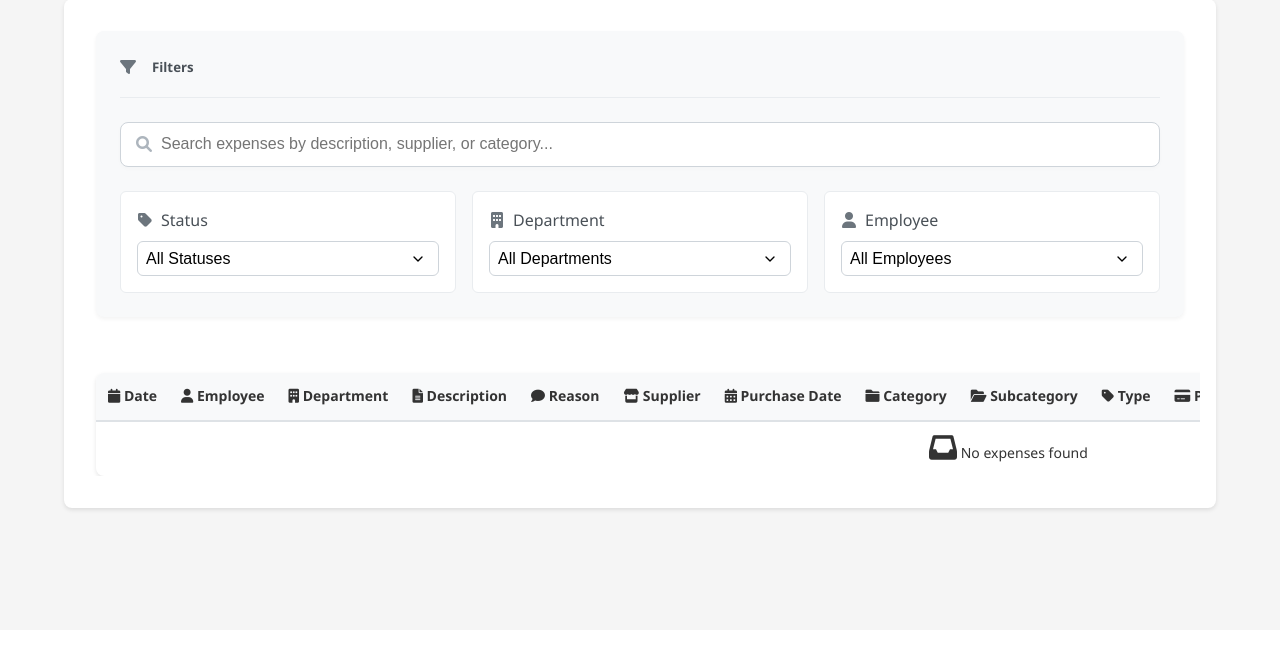
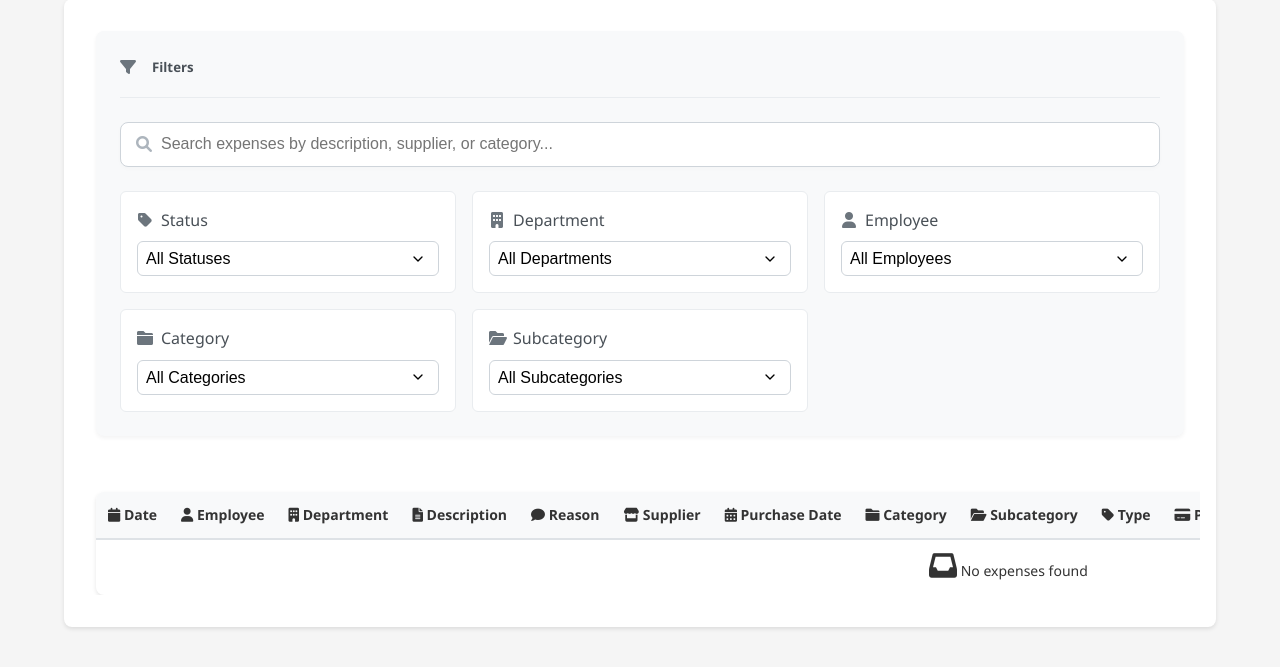
Before and after one commit to taldata/labos, a Flask app: page /manager/history in a window 1280 px wide. Shown: the part 314-981 px from the top of the page. Before the commit the page ends 827 px from the top, so only its background shows below. Run offline with Flask 3, Linux system fonts and the light colour scheme; the visitor is signed in with stand-in values (Sample User, id 1); data that the repository does not hold is empty.

Commit message:
feat: add category and subcategory filters to expense history for improved data segmentation

```diff
--- a/app.py
+++ b/app.py
@@ -769,6 +769,9 @@ def expense_history():
         departments = Department.query.all()
         # Get all suppliers for admin filters
         suppliers = Supplier.query.order_by(Supplier.name).all()
+        # Get all categories and subcategories for admin
+        categories = Category.query.all()
+        subcategories = Subcategory.query.all()
     elif current_user.is_manager:
         # Only show employees from manager's departments
         managed_dept_ids = [dept.id for dept in current_user.managed_departments]
@@ -776,15 +779,22 @@ def expense_history():
         employees = User.query.filter(User.department_id.in_(managed_dept_ids)).all()
         departments = [dept for dept in Department.query.filter(Department.id.in_(managed_dept_ids)).all()]
         suppliers = []
+        # Get categories and subcategories from manager's departments
+        categories = Category.query.filter(Category.department_id.in_(managed_dept_ids)).all()
+        subcategories = Subcategory.query.join(Category).filter(Category.department_id.in_(managed_dept_ids)).all()
     else:
         employees = []
         departments = []
         suppliers = []
+        categories = []
+        subcategories = []
 
     # Get filter parameters
     status = request.args.get('status', 'all')
     employee = request.args.get('employee', 'all')
     department = request.args.get('department', 'all')
+    category = request.args.get('category', 'all')
+    subcategory = request.args.get('subcategory', 'all')
 
     # New filter parameters for admin
     adding_month = request.args.get('adding_month', 'all')
@@ -799,6 +809,10 @@ def expense_history():
         expenses = [expense for expense in expenses if expense.user_id == int(employee)]
     if department != 'all':
         expenses = [expense for expense in expenses if expense.submitter.department_id == int(department)]
+    if category != 'all':
+        expenses = [expense for expense in expenses if expense.subcategory and expense.subcategory.category_id == int(category)]
+    if subcategory != 'all':
+        expenses = [expense for expense in expenses if expense.subcategory_id == int(subcategory)]
 
     # Apply new admin filters
     if current_user.is_admin:
@@ -839,11 +853,15 @@ def expense_history():
                          expenses=expenses,
                          employees=employees,
                          departments=departments,
+                         categories=categories,
+                         subcategories=subcategories,
                          suppliers=suppliers,
                          months=months,
                          selected_status=status,
                          selected_employee=employee,
                          selected_department=department,
+                         selected_category=category,
+                         selected_subcategory=subcategory,
                          selected_adding_month=adding_month,
                          selected_purchase_month=purchase_month,
                          selected_supplier=supplier_id,
--- a/templates/expense_history.html
+++ b/templates/expense_history.html
@@ -64,6 +64,34 @@
                                 {% for emp in employees %}
                                 <option value="{{ emp.id }}" {% if selected_employee|string == emp.id|string %}selected{% endif %}>
                                     {{ emp.username }}
+                                </option>
+                                {% endfor %}
+                            </select>
+                        </div>
+
+                        <div class="filter-item">
+                            <label for="category">
+                                <i class="fas fa-folder filter-icon"></i>Category
+                            </label>
+                            <select name="category" id="category" class="form-select" onchange="this.form.submit()">
+                                <option value="all" {% if selected_category == 'all' %}selected{% endif %}>All Categories</option>
+                                {% for cat in categories %}
+                                <option value="{{ cat.id }}" {% if selected_category|string == cat.id|string %}selected{% endif %}>
+                                    {{ cat.name }}
+                                </option>
+                                {% endfor %}
+                            </select>
+                        </div>
+
+                        <div class="filter-item">
+                            <label for="subcategory">
+                                <i class="fas fa-folder-open filter-icon"></i>Subcategory
+                            </label>
+                            <select name="subcategory" id="subcategory" class="form-select" onchange="this.form.submit()">
+                                <option value="all" {% if selected_subcategory == 'all' %}selected{% endif %}>All Subcategories</option>
+                                {% for subcat in subcategories %}
+                                <option value="{{ subcat.id }}" {% if selected_subcategory|string == subcat.id|string %}selected{% endif %}>
+                                    {{ subcat.category.name }} - {{ subcat.name }}
                                 </option>
                                 {% endfor %}
                             </select>
```
